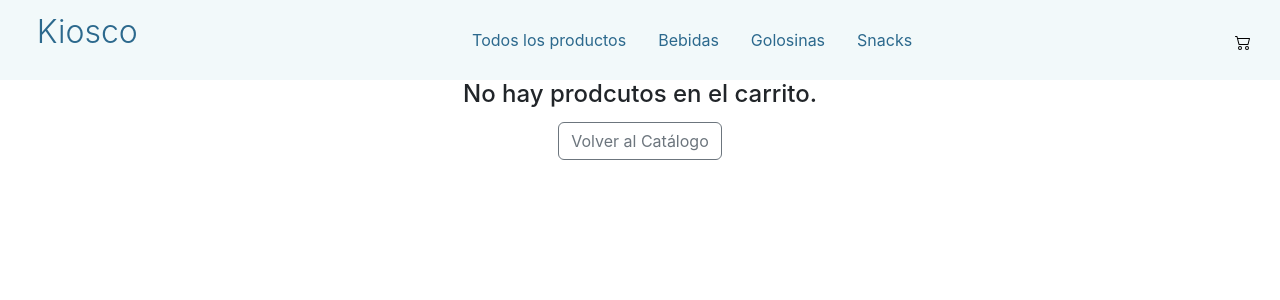
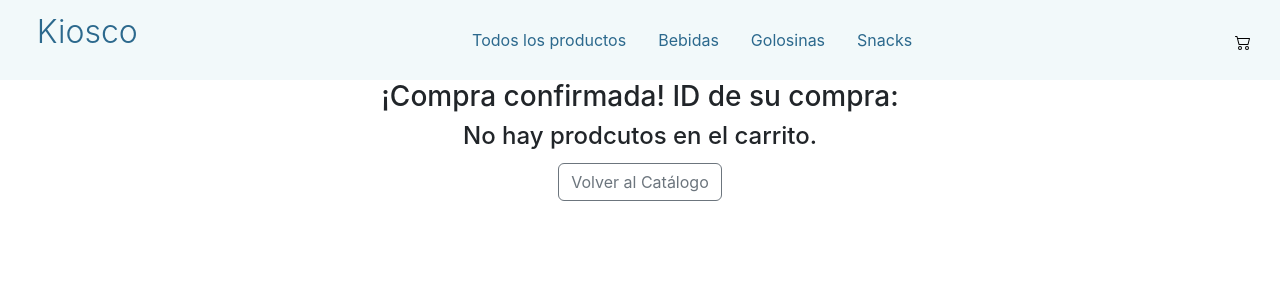
Before and after one commit to ulisespazz/AppUtilizandoCLI, a React (Create React App) app: page /cart in a window 1280 px wide. Shown: the top 300 px of the page. Built offline with nearby package versions, Linux system fonts and the light colour scheme.

Commit message:
Actualizacion del proyecto

```diff
--- a/src/components/CartView.js
+++ b/src/components/CartView.js
@@ -1,5 +1,4 @@
 /* eslint-disable jsx-a11y/alt-text */
-import React, { useState } from "react";
 import useCartContext from './CartContext';
 import { Link } from 'react-router-dom';
 import './CartView.css'
@@ -7,11 +6,10 @@ import { createBuyOrder } from '../services/firestore';
 
 function CartView(){
     const { cart, clearCart, removeFromCart, totalCart } = useCartContext();
-    const [orderDone, setOrderDone] = useState(false)
 
     function handleBuy(){
         const cantItems = cart.map((item) => ({
-            title: item.descripcion,
+            title: item.producto,
             cant: item.cant,
             price: item.precio,
             id: item.id,
@@ -28,21 +26,20 @@ function CartView(){
             total: totalCart()
         }
         createBuyOrder( buyOrder )
-        setOrderDone(true)
+
     }
 
 
     console.log("cart:", cart)
     if (cart.length === 0){
         return <div>
-            {orderDone ? <h3>¡Compra confirmada! ID de su compra:</h3> :
+            <h3>¡Compra confirmada! ID de su compra:</h3>
                 <div className="text-center">
                     <h4>No hay prodcutos en el carrito.</h4>
                     <Link to='/'>
                         <button type="button" className="btn btn-outline-secondary" > Volver al Catálogo </button>
                     </Link>
                 </div>
-            }
             </div>
     }else {
         return<div className="cards">
--- a/src/services/firestore.js
+++ b/src/services/firestore.js
@@ -64,6 +64,7 @@ export async function createBuyOrder(orderData){
     console.log("orden id", orderDoc.id)
 }
 
+/*
 export async function dataToFirebase(){
     const PRODUCTOS = [{
         producto : "Agua",
@@ -175,6 +176,6 @@ export async function dataToFirebase(){
             });
     });
 }
+*/
 
-
-export default db
+export default db;
```
